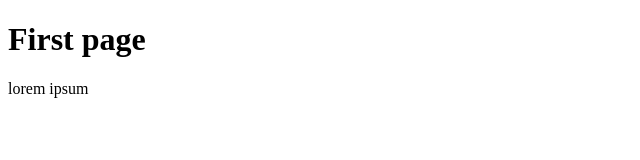
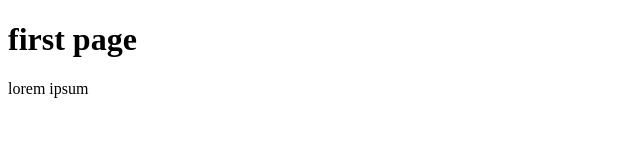
Before and after one commit to GJ93/GJ93.github.io, a plain HTML site: page index.html in a window 1280 px wide. Shown: the whole page, without its empty margins (0-640 px from the left). Drawn offline with Linux system fonts and the light colour scheme.

Commit message:
Update index.html
Update

```diff
--- a/index.html
+++ b/index.html
@@ -11,7 +11,7 @@
 </head>
 
 <body>
-<h1>First page</h1>
+<h1 Id= "umm">first page </h1>
 <p>lorem ipsum</p>
 
 </body>
```
